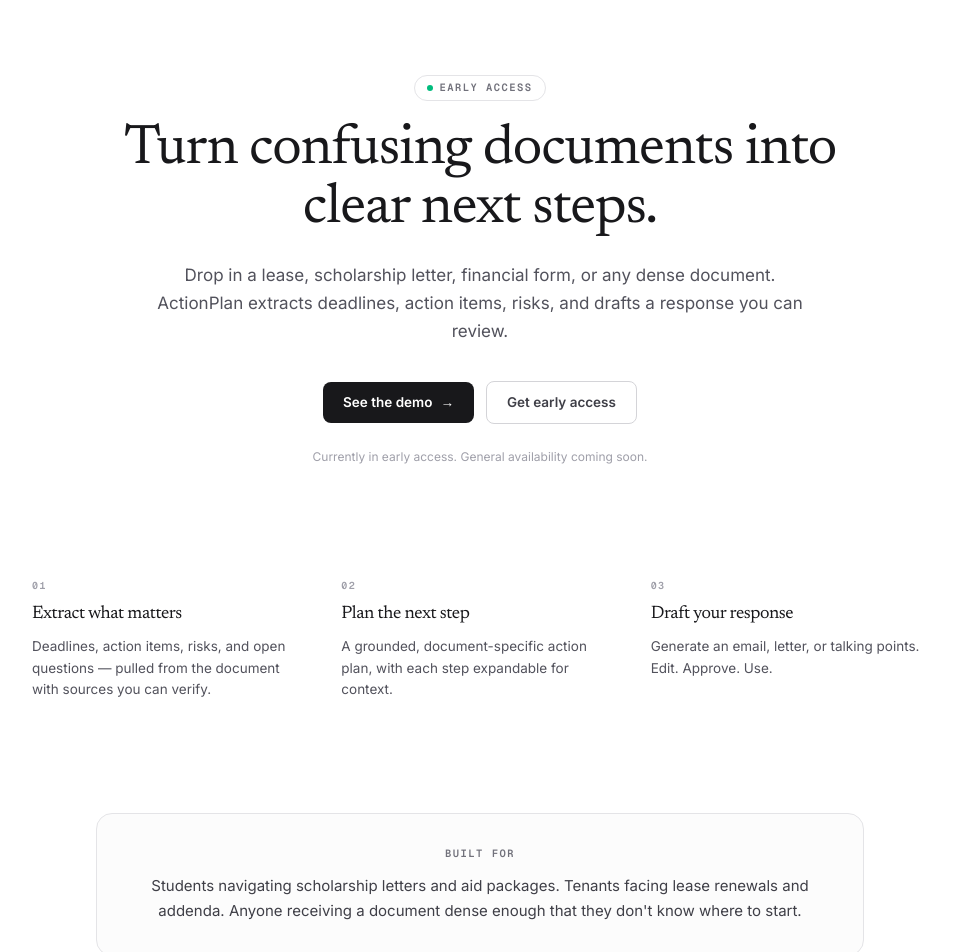
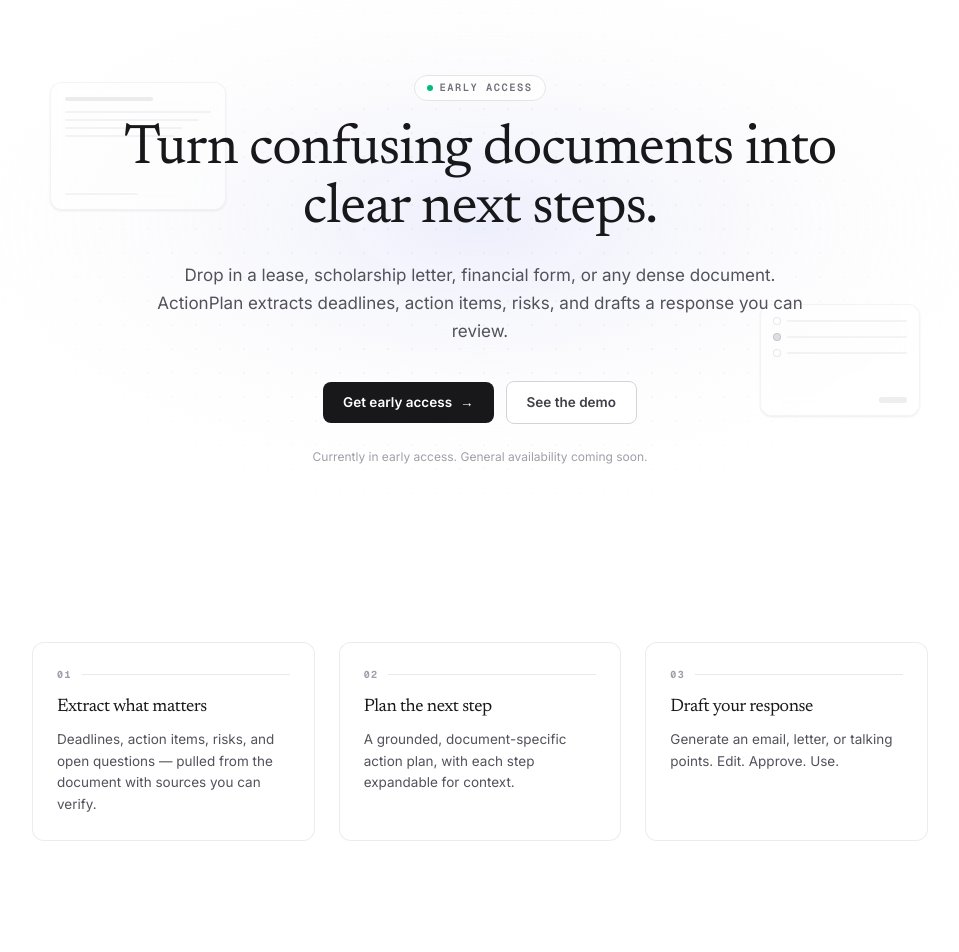
Before and after one commit to andrew-zhouu/actionplan, a Next.js app: page / in a window 1280 px wide. Shown: the part 80-1032 px from the top of the page, without its empty margins (160-1119 px from the left). Built offline with nearby package versions, Linux system fonts and the light colour scheme.

Commit message:
refine: polish landing page hero and CTA hierarchy

```diff
--- a/app/(marketing)/page.tsx
+++ b/app/(marketing)/page.tsx
@@ -2,93 +2,190 @@
 
 export default function LandingPage() {
   return (
-    <div className="mx-auto w-full max-w-5xl px-6 py-16 sm:py-24">
+    <div className="mx-auto w-full max-w-5xl px-6">
 
-      {/* Hero */}
-      <section className="mx-auto max-w-3xl text-center">
-        <p className="mb-5 inline-flex items-center gap-1.5 rounded-full border border-zinc-200 bg-white px-3 py-1 font-mono text-[10.5px] font-semibold uppercase tracking-[0.14em] text-zinc-500">
+      {/* ── Hero ──────────────────────────────────────────────────────────────
+          Wrapped in a positioned, isolated, overflow-hidden section so the
+          ambient background layers (dot grid, radial bloom, drifting cards)
+          can sit absolutely behind the text without leaking into adjacent
+          sections. */}
+      <section className="relative isolate -mx-6 overflow-hidden px-6 py-16 sm:py-24">
+
+        {/* Atmospheric background — purely decorative, behind the text */}
+        <div className="pointer-events-none absolute inset-0 -z-10" aria-hidden="true">
+          {/* Faint dot grid, center-masked so it fades to nothing at edges */}
+          <div className="lp-dot-grid absolute inset-0 opacity-70" />
+
+          {/* Soft radial ambient light — broad, multi-stop gradient applied
+              directly to a full-bleed div. No blur radius needed: the smooth
+              gradient stops do the diffusion. Position is implicit (centered
+              in the element via the gradient itself), so reduced-motion users
+              see the same softly-centered ambient as everyone else. */}
+          <div
+            className="lp-glow absolute inset-0"
+            style={{
+              background:
+                "radial-gradient(ellipse 65% 55% at 50% 42%, " +
+                "rgba(168, 175, 240, 0.22) 0%, " +
+                "rgba(196, 200, 235, 0.14) 28%, " +
+                "rgba(220, 220, 240, 0.07) 52%, " +
+                "transparent 78%)",
+            }}
+          />
+
+          {/* Two small drifting document-fragment cards — hidden on small
+              screens to keep mobile calm. Each has a faint internal layout
+              that suggests product surface (paragraph + checklist) without
+              showing readable content. */}
+          <div className="lp-drift-a absolute left-[8%] top-[18%] hidden h-32 w-44 overflow-hidden rounded-xl border border-zinc-200/60 bg-white/65 opacity-65 shadow-sm backdrop-blur-sm sm:block">
+            {/* Paragraph-fragment surface */}
+            <div className="flex h-full flex-col gap-1.5 p-3.5">
+              <div className="h-1 w-3/5 rounded-full bg-zinc-300/70" />
+              <div className="mt-1 h-0.5 w-full rounded-full bg-zinc-200/70" />
+              <div className="h-0.5 w-11/12 rounded-full bg-zinc-200/70" />
+              <div className="h-0.5 w-4/5 rounded-full bg-zinc-200/70" />
+              <div className="h-0.5 w-3/4 rounded-full bg-zinc-200/70" />
+              <div className="mt-auto h-0.5 w-1/2 rounded-full bg-zinc-200/60" />
+            </div>
+          </div>
+
+          <div className="lp-drift-b absolute right-[7%] top-[56%] hidden h-28 w-40 overflow-hidden rounded-xl border border-zinc-200/60 bg-white/65 opacity-65 shadow-sm backdrop-blur-sm sm:block">
+            {/* Checklist-fragment surface — three rows, middle one "checked" */}
+            <div className="flex h-full flex-col gap-2 p-3">
+              <div className="flex items-center gap-1.5">
+                <div className="h-2 w-2 shrink-0 rounded-sm border border-zinc-300/80 bg-white/80" />
+                <div className="h-0.5 flex-1 rounded-full bg-zinc-200/70" />
+              </div>
+              <div className="flex items-center gap-1.5">
+                <div className="h-2 w-2 shrink-0 rounded-sm border border-zinc-400/80 bg-zinc-400/50" />
+                <div className="h-0.5 flex-1 rounded-full bg-zinc-200/60" />
+              </div>
+              <div className="flex items-center gap-1.5">
+                <div className="h-2 w-2 shrink-0 rounded-sm border border-zinc-300/80 bg-white/80" />
+                <div className="h-0.5 flex-1 rounded-full bg-zinc-200/70" />
+              </div>
+              <div className="mt-auto flex justify-end">
+                <div className="h-1.5 w-7 rounded-full bg-zinc-300/60" />
+              </div>
+            </div>
+          </div>
+        </div>
+
+        {/* Hero content — staggered fade-in */}
+        <div className="mx-auto max-w-3xl text-center">
+          <p
+            className="lp-fade-in-up mb-5 inline-flex items-center gap-1.5 rounded-full border border-zinc-200 bg-white/80 px-3 py-1 font-mono text-[10.5px] font-semibold uppercase tracking-[0.14em] text-zinc-500 backdrop-blur-sm"
+            style={{ animationDelay: "0ms" }}
+          >
             <span className="h-1.5 w-1.5 rounded-full bg-emerald-500" />
             Early access
           </p>
-        <h1 className="font-display text-[40px] font-normal leading-[1.05] tracking-[-0.02em] text-zinc-900 sm:text-[56px]">
+          <h1
+            className="lp-fade-in-up font-display text-[40px] font-normal leading-[1.05] tracking-[-0.02em] text-zinc-900 sm:text-[56px]"
+            style={{ animationDelay: "120ms" }}
+          >
             Turn confusing documents into clear next steps.
           </h1>
-        <p className="mx-auto mt-6 max-w-2xl text-[15px] leading-relaxed text-zinc-600 sm:text-[17px]">
+          <p
+            className="lp-fade-in-up mx-auto mt-6 max-w-2xl text-[15px] leading-relaxed text-zinc-600 sm:text-[17px]"
+            style={{ animationDelay: "240ms" }}
+          >
             Drop in a lease, scholarship letter, financial form, or any dense
             document. ActionPlan extracts deadlines, action items, risks, and
             drafts a response you can review.
           </p>
-        <div className="mt-9 flex flex-wrap items-center justify-center gap-3">
+          <div
+            className="lp-fade-in-up mt-9 flex flex-wrap items-center justify-center gap-3"
+            style={{ animationDelay: "360ms" }}
+          >
+            {/* Primary CTA — Get early access (the conversion action) */}
+            <Link
+              href="/early-access"
+              className="inline-flex items-center gap-2 rounded-lg bg-zinc-900 px-5 py-2.5 text-[13.5px] font-semibold text-white transition-colors hover:bg-zinc-700"
+            >
+              Get early access
+              <span aria-hidden="true">→</span>
+            </Link>
+            {/* Secondary CTA — See the demo (try before signing up) */}
             <Link
               href="/demo"
-            className="inline-flex items-center gap-2 rounded-lg bg-zinc-900 px-5 py-2.5 text-[13.5px] font-semibold text-white transition-colors hover:bg-zinc-700"
+              className="inline-flex items-center gap-2 rounded-lg border border-zinc-300 bg-white/90 px-5 py-2.5 text-[13.5px] font-semibold text-zinc-700 backdrop-blur-sm transition-colors hover:border-zinc-400 hover:bg-zinc-50"
             >
               See the demo
-            <span aria-hidden="true">→</span>
-          </Link>
-          <Link
-            href="/early-access"
-            className="inline-flex items-center gap-2 rounded-lg border border-zinc-300 bg-white px-5 py-2.5 text-[13.5px] font-semibold text-zinc-700 transition-colors hover:border-zinc-400 hover:bg-zinc-50"
-          >
-            Get early access
             </Link>
           </div>
-        <p className="mt-6 text-[12px] text-zinc-400">
+          <p
+            className="lp-fade-in-up mt-6 text-[12px] text-zinc-400"
+            style={{ animationDelay: "480ms" }}
+          >
             Currently in early access. General availability coming soon.
           </p>
+        </div>
       </section>
 
-      {/* What it does — three plain blocks, no graphics */}
-      <section className="mx-auto mt-20 grid max-w-4xl gap-8 sm:mt-28 sm:grid-cols-3">
+      {/* ── Feature blocks ────────────────────────────────────────────────────
+          Soft translucent cards with a hairline trailing rule on the eyebrow.
+          Hover deepens the border and adds a soft shadow — gives each block
+          a "designed object" feel instead of a generic three-column text grid. */}
+      <section className="mx-auto mt-12 grid max-w-4xl gap-5 sm:mt-20 sm:grid-cols-3 sm:gap-6">
         <Feature
           eyebrow="01"
           title="Extract what matters"
           body="Deadlines, action items, risks, and open questions — pulled from the document with sources you can verify."
+          delay={600}
         />
         <Feature
           eyebrow="02"
           title="Plan the next step"
           body="A grounded, document-specific action plan, with each step expandable for context."
+          delay={720}
         />
         <Feature
           eyebrow="03"
           title="Draft your response"
           body="Generate an email, letter, or talking points. Edit. Approve. Use."
+          delay={840}
         />
       </section>
 
-      {/* Audience strip */}
-      <section className="mx-auto mt-20 max-w-3xl rounded-2xl border border-zinc-200 bg-zinc-50/60 px-6 py-8 text-center sm:mt-28 sm:px-10">
+      {/* ── Audience strip ────────────────────────────────────────────────── */}
+      <section
+        className="lp-fade-in-up mx-auto mt-20 max-w-3xl rounded-2xl border border-zinc-200 bg-zinc-50/60 px-6 py-8 text-center sm:mt-28 sm:px-10"
+        style={{ animationDelay: "960ms" }}
+      >
         <p className="font-mono text-[10.5px] font-semibold uppercase tracking-[0.14em] text-zinc-500">
           Built for
         </p>
         <p className="mt-3 text-[15px] leading-relaxed text-zinc-700">
           Students navigating scholarship letters and aid packages. Tenants
           facing lease renewals and addenda. Anyone receiving a document
-          dense enough that they don't know where to start.
+          dense enough that they don&apos;t know where to start.
         </p>
       </section>
 
-      {/* Final CTA */}
-      <section className="mx-auto mt-20 max-w-2xl text-center sm:mt-28">
+      {/* ── Final CTA ────────────────────────────────────────────────────── */}
+      <section
+        className="lp-fade-in-up mx-auto mt-20 max-w-2xl pb-20 text-center sm:mt-28"
+        style={{ animationDelay: "1040ms" }}
+      >
         <h2 className="font-display text-[28px] font-normal tracking-[-0.01em] text-zinc-900 sm:text-[34px]">
           Try it on a real document.
         </h2>
         <p className="mt-3 text-[14px] leading-relaxed text-zinc-600">
-          The demo is fixed and shareable. The app is open while we're in early access.
+          The demo is fixed and shareable. Get early access to try it on your own document.
         </p>
         <div className="mt-7 flex flex-wrap items-center justify-center gap-3">
           <Link
-            href="/demo"
+            href="/early-access"
             className="inline-flex items-center gap-2 rounded-lg bg-zinc-900 px-5 py-2.5 text-[13.5px] font-semibold text-white transition-colors hover:bg-zinc-700"
           >
-            See the demo →
+            Get early access →
           </Link>
           <Link
-            href="/early-access"
+            href="/demo"
             className="inline-flex items-center gap-2 rounded-lg border border-zinc-300 bg-white px-5 py-2.5 text-[13.5px] font-semibold text-zinc-700 transition-colors hover:border-zinc-400 hover:bg-zinc-50"
           >
-            Get early access
+            See the demo
           </Link>
         </div>
       </section>
@@ -100,17 +197,25 @@
   eyebrow,
   title,
   body,
+  delay,
 }: {
   eyebrow: string;
   title:   string;
   body:    string;
+  delay:   number;
 }) {
   return (
-    <div>
-      <p className="font-mono text-[10px] font-semibold uppercase tracking-[0.14em] text-zinc-400">
+    <div
+      className="lp-fade-in-up group relative rounded-xl border border-zinc-200/70 bg-white/70 p-5 backdrop-blur-sm transition-all duration-300 hover:-translate-y-0.5 hover:border-zinc-300 hover:bg-white hover:shadow-[0_8px_24px_-12px_rgba(0,0,0,0.08)] sm:p-6"
+      style={{ animationDelay: `${delay}ms` }}
+    >
+      <div className="flex items-center gap-2.5">
+        <p className="font-mono text-[10px] font-bold uppercase tracking-[0.14em] text-zinc-400">
           {eyebrow}
         </p>
-      <h3 className="mt-2 font-display text-[18px] font-normal tracking-tight text-zinc-900">
+        <span className="h-px flex-1 bg-zinc-200/80" />
+      </div>
+      <h3 className="mt-3 font-display text-[18px] font-normal tracking-tight text-zinc-900">
         {title}
       </h3>
       <p className="mt-2 text-[13.5px] leading-relaxed text-zinc-600">
--- a/app/globals.css
+++ b/app/globals.css
@@ -48,3 +48,60 @@
   background: var(--background);
   color: var(--foreground);
 }
+
+/* ─── Landing-page atmosphere + entrance animations ───────────────────────
+ *  Scoped `lp-` prefix to avoid colliding with anything else in the app.
+ *  All animations are tasteful, slow, and respect prefers-reduced-motion.
+ */
+
+@keyframes lp-fade-in-up {
+  from { opacity: 0; transform: translateY(12px); }
+  to   { opacity: 1; transform: translateY(0); }
+}
+
+@keyframes lp-drift-a {
+  0%, 100% { transform: translate(0, 0) rotate(0deg); }
+  50%      { transform: translate(18px, -14px) rotate(2deg); }
+}
+
+@keyframes lp-drift-b {
+  0%, 100% { transform: translate(0, 0) rotate(0deg); }
+  50%      { transform: translate(-22px, 16px) rotate(-2deg); }
+}
+
+@keyframes lp-glow-pulse {
+  /* Opacity-only oscillation — the bloom's position lives in the
+   * radial-gradient itself (not in a transform), so reduced-motion users
+   * still see a correctly-centered glow when the animation is disabled. */
+  0%, 100% { opacity: 0.85; }
+  50%      { opacity: 1;    }
+}
+
+.lp-fade-in-up {
+  opacity: 0;
+  animation: lp-fade-in-up 0.7s cubic-bezier(0.22, 1, 0.36, 1) forwards;
+}
+
+.lp-drift-a { animation: lp-drift-a 22s ease-in-out infinite; }
+.lp-drift-b { animation: lp-drift-b 26s ease-in-out infinite; }
+.lp-glow    { animation: lp-glow-pulse 9s ease-in-out infinite; }
+
+/* Soft dot-grid backdrop with a center-mask so it fades to nothing at
+ * the edges — gives ambient texture without a hard rectangular band. */
+.lp-dot-grid {
+  background-image: radial-gradient(circle, rgba(0, 0, 0, 0.05) 1px, transparent 1px);
+  background-size: 24px 24px;
+  -webkit-mask-image: radial-gradient(ellipse at center, black 30%, transparent 75%);
+          mask-image: radial-gradient(ellipse at center, black 30%, transparent 75%);
+}
+
+@media (prefers-reduced-motion: reduce) {
+  .lp-fade-in-up,
+  .lp-drift-a,
+  .lp-drift-b,
+  .lp-glow {
+    animation: none !important;
+    opacity: 1 !important;
+    transform: none !important;
+  }
+}
```
Also changed, not shown: components/shell/sidebar.tsx (+7 -3 lines). Lines whose indentation alone changed are shown as unchanged.
